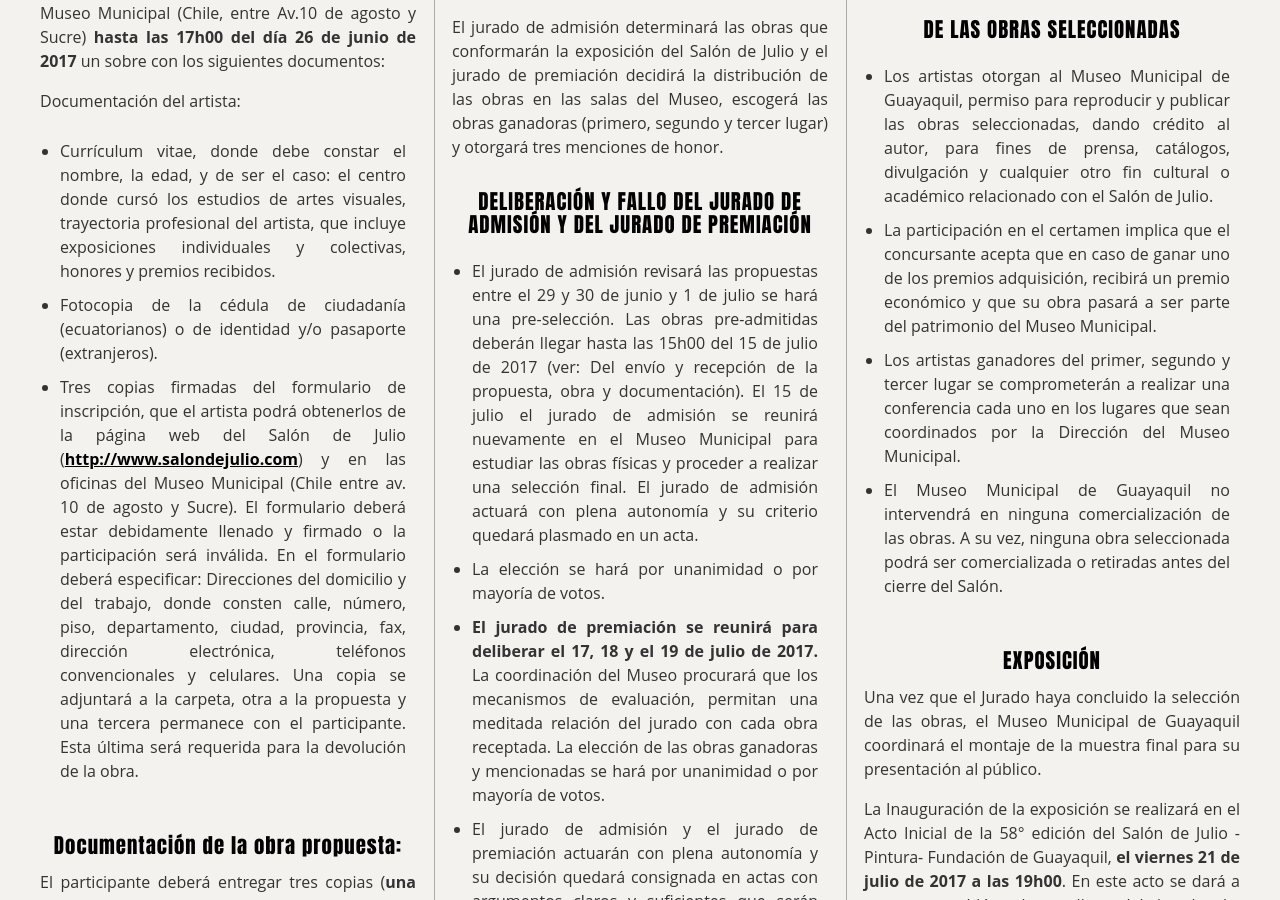
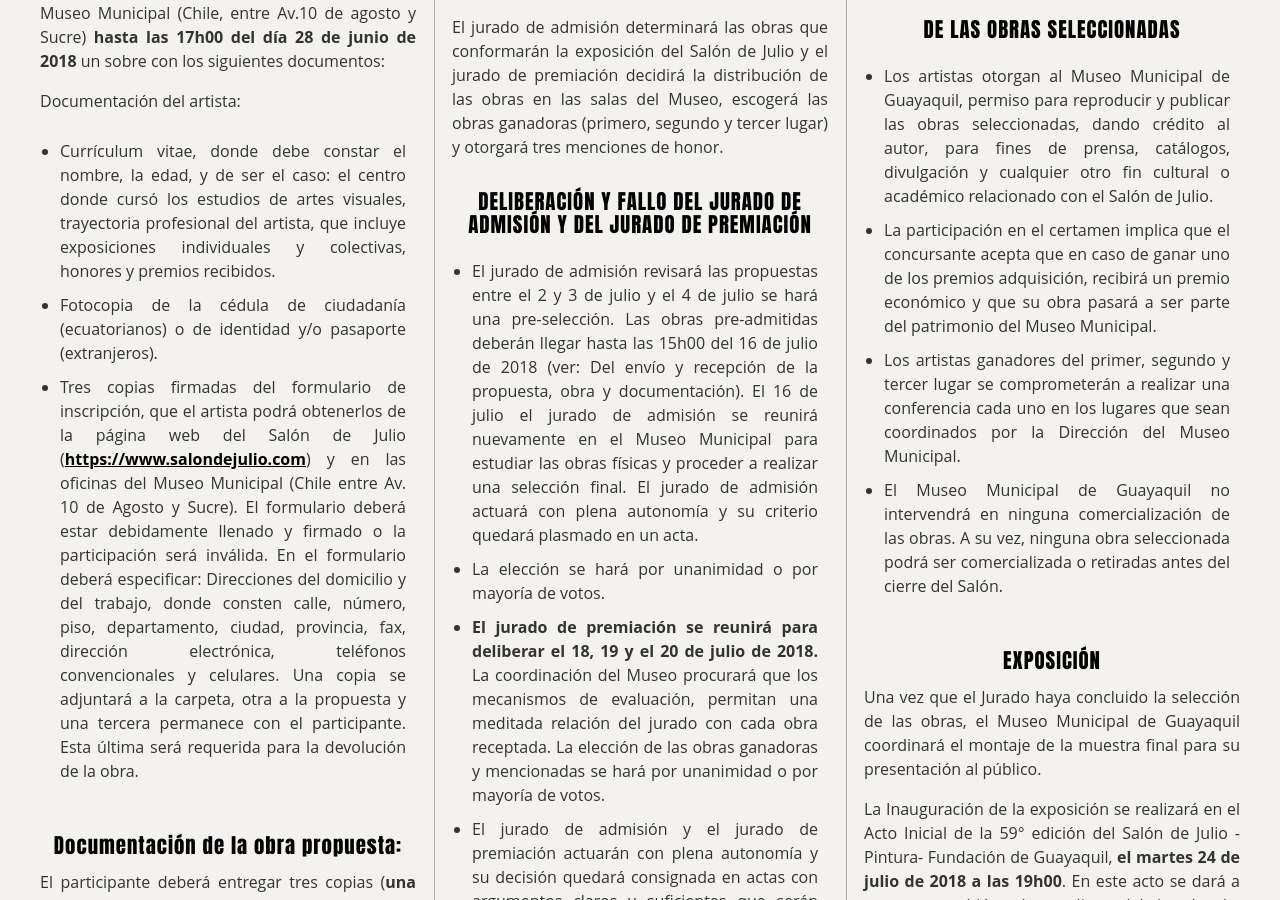
Before and after one commit to ybarbouro/salondejulio, a Jekyll site: the page built from bases.html, in a window 1280 px wide and 900 px high, scrolled down 2790 px. Built offline with Jekyll 4.4.1, drawn with Linux system fonts in a browser that asks for light colours; some web fonts are replaced; some of the changed text lies outside the part shown.

Commit message:
bases updated

```diff
--- a/_includes/head.html
+++ b/_includes/head.html
@@ -3,7 +3,7 @@
     <head>
         <meta charset="utf-8">
         <meta http-equiv="x-ua-compatible" content="ie=edge">
-        <title>58º Salón de Julio</title>
+        <title>59º Salón de Julio</title>
         <meta name="description" content="">
         <meta name="viewport" content="width=device-width, initial-scale=1">
 
--- a/_includes/header.html
+++ b/_includes/header.html
@@ -15,7 +15,7 @@
               </div>
               <ul class="site-nav inline-block-list">
                 <li>
-                  <a href="/bases" data-ga-category="Inbound links" data-ga-action="Nav click" data-ga-label="Convocatoria">Convocatoria
+                  <a href="/bases" data-ga-category="Inbound links" data-ga-action="Nav click" data-ga-label="Convocatoria">Convocatoria 2018
                   </a>
                 </li>
 
--- a/bases.html
+++ b/bases.html
@@ -4,7 +4,7 @@ layout: bases
     <head>
         <meta charset="utf-8">
         <meta http-equiv="x-ua-compatible" content="ie=edge">
-        <title>58 Salón de Julio - Pintura</title>
+        <title>59 Salón de Julio - Pintura</title>
         <meta name="description" content="">
         <meta name="viewport" content="width=device-width, initial-scale=1">
 
@@ -180,8 +180,8 @@ layout: bases
   <h5>CONVOCAN AL</h5>
 </div>
 <div class="hero">
-  <h1>58 SALÓN DE JULIO &ndash; PINTURA<br />
-  &quot;FUNDACIÓN DE GUAYAQUIL &ndash; 2017&quot;</h1>
+  <h1>59 SALÓN DE JULIO &ndash; PINTURA<br />
+  &quot;FUNDACIÓN DE GUAYAQUIL &ndash; 2018&quot;</h1>
 </div>
 <div  class="intro">
 <p>El Salón de Julio se ha establecido como uno de los concursos de mayor resonancia, expectativa y relevancia de las artes visuales del Ecuador, promoviendo y difundiendo la actualidad de la tradición pictórica nacional. Por este motivo, el Salón de Julio asume a la pintura como una disciplina abierta que continuamente se sintoniza con las derivas estéticas y el clima cultural del momento. Sin embargo, no pretende definir los lindes ni el deber ser de la pintura, por lo que manifiesta su apertura a los diversos abordajes o aproximaciones a la misma, siempre y cuando esté acorde con la naturaleza del salón.</p>
@@ -216,12 +216,12 @@ layout: bases
 <li>La obra propuesta deberá estar en condiciones apropiadas para que, en caso de ser aceptada, pueda ser enviada al Museo, instalada y expuesta en forma inmediata.</li>
 <li>La obra propuesta no deberá estar en proceso.</li>
 <li>No se aceptarán propuestas que impliquen la intervención de los espacios del Museo dedicados a la exposición del Salón de Julio.</li>
-<li>La obra propuesta deberá haber sido realizada después de julio de 2016 y no puede haber participado ni parcial ni totalmente en concursos, publicaciones o exposiciones.</li>
+<li>La obra propuesta deberá haber sido realizada después de julio de 2017 y no puede haber participado ni parcial ni totalmente en concursos, publicaciones o exposiciones.</li>
 </ul>
 
 <h4>DE LOS DOCUMENTOS A PRESENTARSE</h4>
 
-<p>Los participantes presentarán en las oficinas del Museo Municipal (Chile, entre Av.10 de agosto y Sucre) <strong>hasta las 17h00 del día 26 de junio de 2017</strong> un sobre con los siguientes documentos:</p>
+<p>Los participantes presentarán en las oficinas del Museo Municipal (Chile, entre Av.10 de agosto y Sucre) <strong>hasta las 17h00 del día 28 de junio de 2018</strong> un sobre con los siguientes documentos:</p>
 
 <p>Documentación del artista:</p>
 
@@ -229,7 +229,7 @@ layout: bases
 <li>Currículum vitae, donde debe constar el nombre, la edad, y de ser el caso: el centro donde cursó los estudios de artes visuales, trayectoria profesional del artista, que incluye exposiciones individuales y colectivas, honores y premios recibidos.</li>
 <li>Fotocopia de la cédula de ciudadanía (ecuatorianos) o de identidad y/o pasaporte (extranjeros).</li>
 
-<li>Tres copias firmadas del formulario de inscripción, que el artista podrá obtenerlos de la página web del Salón de Julio (<strong><a style="color:#000;" href="#">http://www.salondejulio.com</a></strong>) y en las oficinas del Museo Municipal (Chile entre av. 10 de agosto y Sucre). El formulario deberá estar debidamente llenado y firmado o la participación será inválida. En el formulario deberá especificar: Direcciones del domicilio y del trabajo, donde consten calle, número, piso, departamento, ciudad, provincia, fax, dirección electrónica, teléfonos convencionales y celulares. Una  copia se adjuntará a la carpeta, otra a la propuesta y una tercera permanece con el participante. Esta última será requerida para la devolución de la obra.</li>
+<li>Tres copias firmadas del formulario de inscripción, que el artista podrá obtenerlos de la página web del Salón de Julio (<strong><a style="color:#000;" href="#">https://www.salondejulio.com</a></strong>) y en las oficinas del Museo Municipal (Chile entre Av. 10 de Agosto y Sucre). El formulario deberá estar debidamente llenado y firmado o la participación será inválida. En el formulario deberá especificar: Direcciones del domicilio y del trabajo, donde consten calle, número, piso, departamento, ciudad, provincia, fax, dirección electrónica, teléfonos convencionales y celulares. Una  copia se adjuntará a la carpeta, otra a la propuesta y una tercera permanece con el participante. Esta última será requerida para la devolución de la obra.</li>
 
 </ul>
 
@@ -263,8 +263,8 @@ layout: bases
 <h4>DEL ENVÍO Y RECEPCIÓN DE LA PROPUESTA, OBRA Y  DOCUMENTACIÓN</h4>
 
 <ul>
-<li>La fecha de apertura para la inscripción y recepción de las propuestas será a partir de la publicación de estas bases en la página web (<strong><a style="color:#000;" href="http://salondejulio.com">http://www.salondejulio.com</a></strong>), periódicos de mayor circulación nacional en Quito, Guayaquil y Cuenca.</li>
-<li><strong>La fecha de cierre de la inscripción de las propuestas será el 26 de junio de 2017 hasta las 17h00  (5 pm) en las oficinas del Museo Municipal</strong> (Chile entre av. Diez de Agosto y Sucre). Pasada la fecha y hora del cierre de la inscripción no se aceptarán participaciones.</li>
+<li>La fecha de apertura para la inscripción y recepción de las propuestas será a partir de la publicación de estas bases en la página web (<strong><a style="color:#000;" href="https://salondejulio.com/bases">https://www.salondejulio.com</a></strong>), periódicos de mayor circulación nacional en Quito, Guayaquil y Cuenca.</li>
+<li><strong>La fecha de cierre de la inscripción de las propuestas será el 28 de junio de 2018 hasta las 17h00  (5 pm) en las oficinas del Museo Municipal</strong> (Chile entre Av. Diez de Agosto y Sucre). Pasada la fecha y hora del cierre de la inscripción no se aceptarán participaciones.</li>
 
 <li>La publicación de las bases se realizará en los diarios de mayor circulación en el país, considerándose una publicación en cada una de las siguientes ciudades: Quito, Guayaquil y Cuenca.</li>
 <li>Cada participante deberá entregar o enviar la propuesta y la documentación requerida a las instalaciones del Museo Municipal de Guayaquil (Chile entre Av. Diez de Agosto y Sucre).</li>
@@ -272,7 +272,7 @@ layout: bases
 <li>Los gastos de empaque, transporte y envío de la propuesta y documentos al Museo Municipal de Guayaquil corren por cuenta de los participantes.</li>
 <li>El Museo Municipal, verificará que las propuestas recibidas cumplan con los requisitos de participación; sólo aquellas que lo hagan, serán enviadas para la evaluación del jurado de Selección.</li>
 <li>Si la documentación solicitada resultara incompleta, el concursante no podrá participar en el Salón de Julio.</li>
-<li>La Dirección de Cultura se encargará de solicitar a los artistas, cuyas propuestas hayan sido pre-admitidas, la entrega de las obras originales. Las obras físicas deberán ser entregadas en las oficinas del Museo Municipal (Chile entre av. Diez de agosto y Sucre) <strong>del 1 al 15 de julio de 2017. Las obras pre-admitidas que no lleguen hasta las 15h00 del día 15 de julio de 2017</strong> quedarán fuera de concurso.</li>
+<li>La Dirección de Cultura se encargará de solicitar a los artistas, cuyas propuestas hayan sido pre-admitidas, la entrega de las obras originales. Las obras físicas deberán ser entregadas en las oficinas del Museo Municipal (Chile entre Av. Diez de Agosto y Sucre) <strong>del 4 al 16 de julio de 2018. Las obras pre-admitidas que no lleguen hasta las 15h00 del día 16 de julio de 2018</strong> quedarán fuera de concurso.</li>
 <li>Los gastos de empaque, transporte, envío y devolución de la obras seleccionadas y documentos al/desde el Museo Municipal de Guayaquil corren por cuenta de los participantes.</li>
 <li>El Museo Municipal de Guayaquil pondrá especial cuidado en el manejo y conservación de las obras, pero no asumirá responsabilidad alguna por pérdida, deterioro o daños ocurridos durante el transporte o durante el período en que la obra se encuentre en las instalaciones.</li>
 </ul>
@@ -291,9 +291,9 @@ layout: bases
 
 <ul>
 
-<li>El jurado de admisión revisará las propuestas entre el 29 y 30 de junio y 1 de julio se hará una pre-selección. Las obras pre-admitidas deberán llegar hasta las 15h00 del 15 de julio de 2017 (ver: Del envío y recepción de la propuesta, obra y  documentación). El 15 de julio el jurado de admisión se reunirá nuevamente en el Museo Municipal para estudiar las obras físicas y proceder a realizar una selección final. El jurado de admisión actuará con plena autonomía y su criterio quedará plasmado en un acta.</li>
+<li>El jurado de admisión revisará las propuestas entre el 2 y 3 de julio y el 4 de julio se hará una pre-selección. Las obras pre-admitidas deberán llegar hasta las 15h00 del 16 de julio de 2018 (ver: Del envío y recepción de la propuesta, obra y  documentación). El 16 de julio el jurado de admisión se reunirá nuevamente en el Museo Municipal para estudiar las obras físicas y proceder a realizar una selección final. El jurado de admisión actuará con plena autonomía y su criterio quedará plasmado en un acta.</li>
 <li>La elección se hará por unanimidad o por mayoría de votos.</li>
-<li><strong>El jurado de premiación se reunirá para deliberar el 17, 18 y el 19 de julio de 2017.</strong> La coordinación del Museo procurará que los mecanismos de evaluación, permitan una meditada relación del jurado con cada obra receptada. La elección de las obras ganadoras y mencionadas se hará por unanimidad o por mayoría de votos.</li>
+<li><strong>El jurado de premiación se reunirá para deliberar el 18, 19 y el 20 de julio de 2018.</strong> La coordinación del Museo procurará que los mecanismos de evaluación, permitan una meditada relación del jurado con cada obra receptada. La elección de las obras ganadoras y mencionadas se hará por unanimidad o por mayoría de votos.</li>
 <li>El jurado de admisión y el jurado de premiación actuarán con plena autonomía y su decisión quedará consignada en actas con argumentos claros y suficientes que serán inapelables. Los criterios de admisión y premiación deberán ser desarrollados en estos documentos. Adicionalmente, se podrá incluir en las mismas, los comentarios y sugerencias que consideren pertinente los  jurados de selección y premiación.</li>
 
 <li>El fallo será entregado al Director de Cultura de la M.I. Municipalidad de Guayaquil, quien junto al jurado de premiación lo darán a conocer en rueda de prensa que se convocará para este fin.</li>
@@ -351,14 +351,14 @@ layout: bases
 
 <p>Una vez que el Jurado haya concluido la selección de las obras, el Museo Municipal de Guayaquil coordinará el montaje de la muestra final para su presentación al público.</p>
 
-<p>La Inauguración de la exposición se realizará en el Acto Inicial de la 58° edición del Salón de Julio -Pintura- Fundación de Guayaquil, <strong>el viernes 21 de julio de 2017 a las 19h00</strong>. En este acto se dará a conocer también el veredicto del jurado. La exposición permanecerá abierta hasta el 22 de agosto de los corrientes.</p>
+<p>La Inauguración de la exposición se realizará en el Acto Inicial de la 59° edición del Salón de Julio -Pintura- Fundación de Guayaquil, <strong>el martes 24 de julio de 2018 a las 19h00</strong>. En este acto se dará a conocer también el veredicto del jurado. La exposición permanecerá abierta hasta el 25 de agosto de los corrientes.</p>
 
 <h4>DE LA DEVOLUCIÓN DE OBRAS Y DOCUMENTOS</h4>
 
 <ul>
-<li>La devolución de las obras evaluadas y no seleccionadas al Salón y la documentación adjunta, se hará a partir del 28 de julio hasta el 15 de agosto del 2017 y a partir del 28 de agosto del 2017 para las que se encuentren en exposición y no hayan sido elegidas premio adquisición. La documentación de estas últimas pasará a formar parte del archivo del Museo Municipal de Guayaquil.</li>
+<li>La devolución de las obras evaluadas y no seleccionadas al Salón y la documentación adjunta, se hará a partir del 30 de julio hasta el 17 de agosto del 2018 y a partir del 28 de agosto del 2018 para las que se encuentren en exposición y no hayan sido elegidas premio adquisición. La documentación de estas últimas pasará a formar parte del archivo del Museo Municipal de Guayaquil.</li>
 <li>Las obras y carpetas podrán ser retiradas, previa presentación del formulario oficial de inscripción, por el participante o por quien éste delegue mediante autorización escrita.</li>
-<li>Transcurridos 30 días a partir de la fecha señalada para la devolución de las obras, es decir desde el 26 de septiembre del 2017, el Museo Municipal de Guayaquil dispondrá de las mismas según su propio criterio y no se hará responsable de ellas.</li>
+<li>Transcurridos 30 días a partir de la fecha señalada para la devolución de las obras, es decir desde el 28 de septiembre del 2018, el Museo Municipal de Guayaquil dispondrá de las mismas según su propio criterio y no se hará responsable de ellas.</li>
 </ul>
 
 <h4>DISPOSICIONES GENERALES</h4>
```
Also changed, not shown: ago.jpg (deleted), 3 other files.
